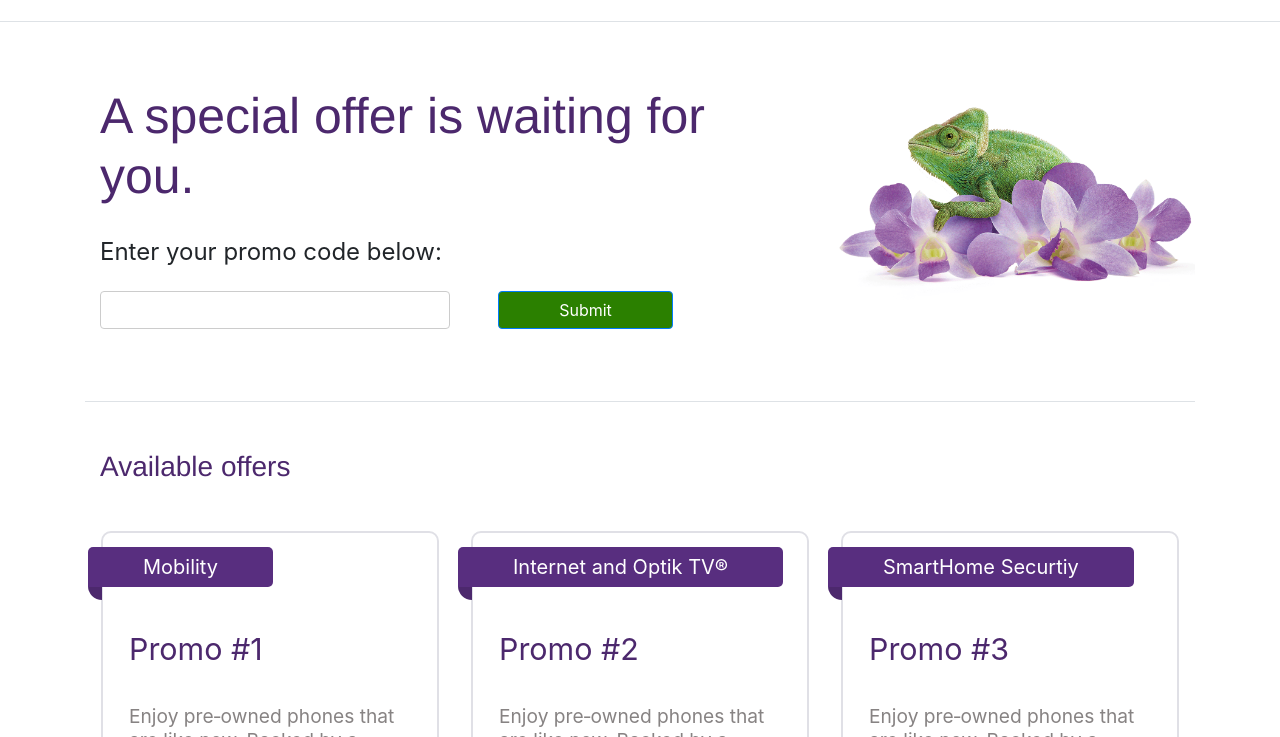
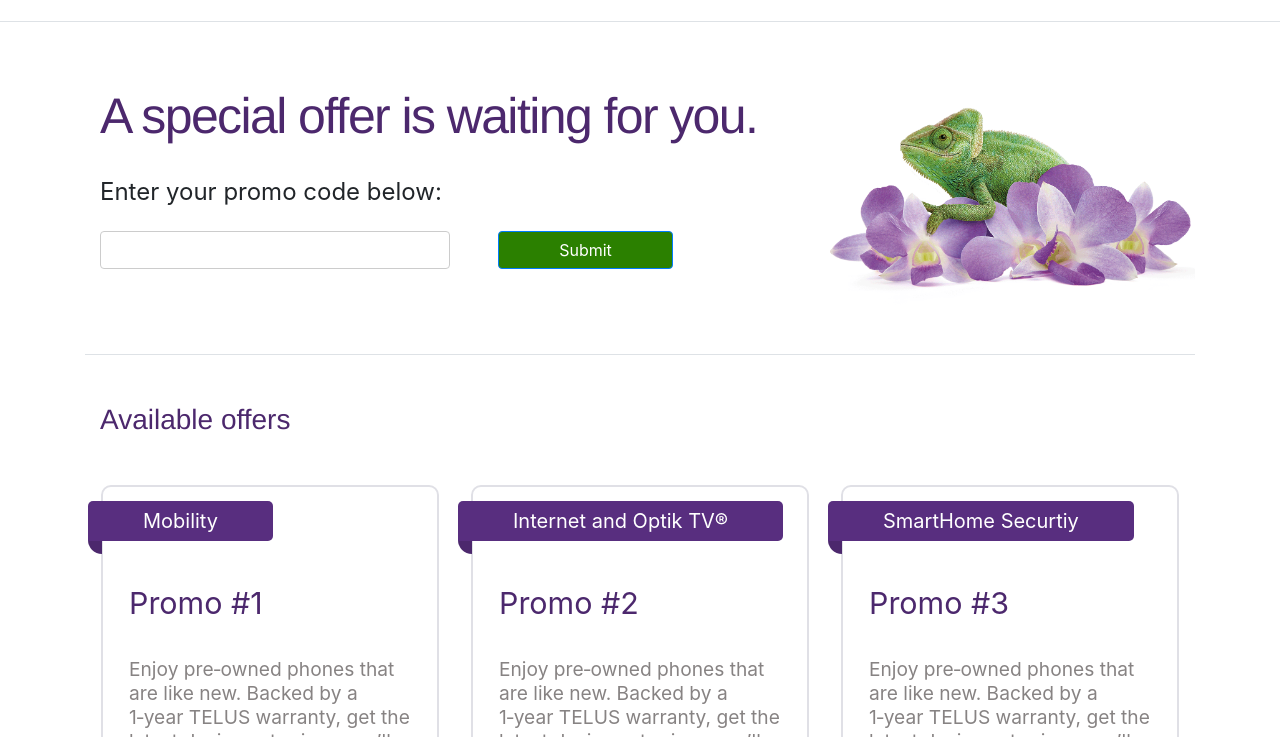
Before and after one commit to extrajake/distributor-test, a website: page index.html in a window 1280 px wide. Shown: the part 63-800 px from the top of the page. Drawn offline with nearby package versions, Linux system fonts and the light colour scheme; a web font is replaced by a local one.

Commit message:
details on home page

```diff
--- a/style.css
+++ b/style.css
@@ -146,8 +146,8 @@ input:focus, input:active {
 
 .flip {
     transform: scaleX(-1);
-    margin-left: -10%;
-    width: 118%;
+    margin-left: -13%;
+    width: 121%;
 }
 
 .hideView {
@@ -263,6 +263,7 @@ input:focus, input:active {
     font-weight: 300;
     color: #4C286D;
     overflow: visible;
+    letter-spacing: -0.1rem;
 }
 
 .terms li {
@@ -274,6 +275,10 @@ input:focus, input:active {
     margin-bottom: 16px;
     margin-left: 32px;
     word-break: break-word;
+}
+
+.terms {
+    padding: 0px 20px;
 }
 
 @media only screen and (max-width: 1200px) {
```
